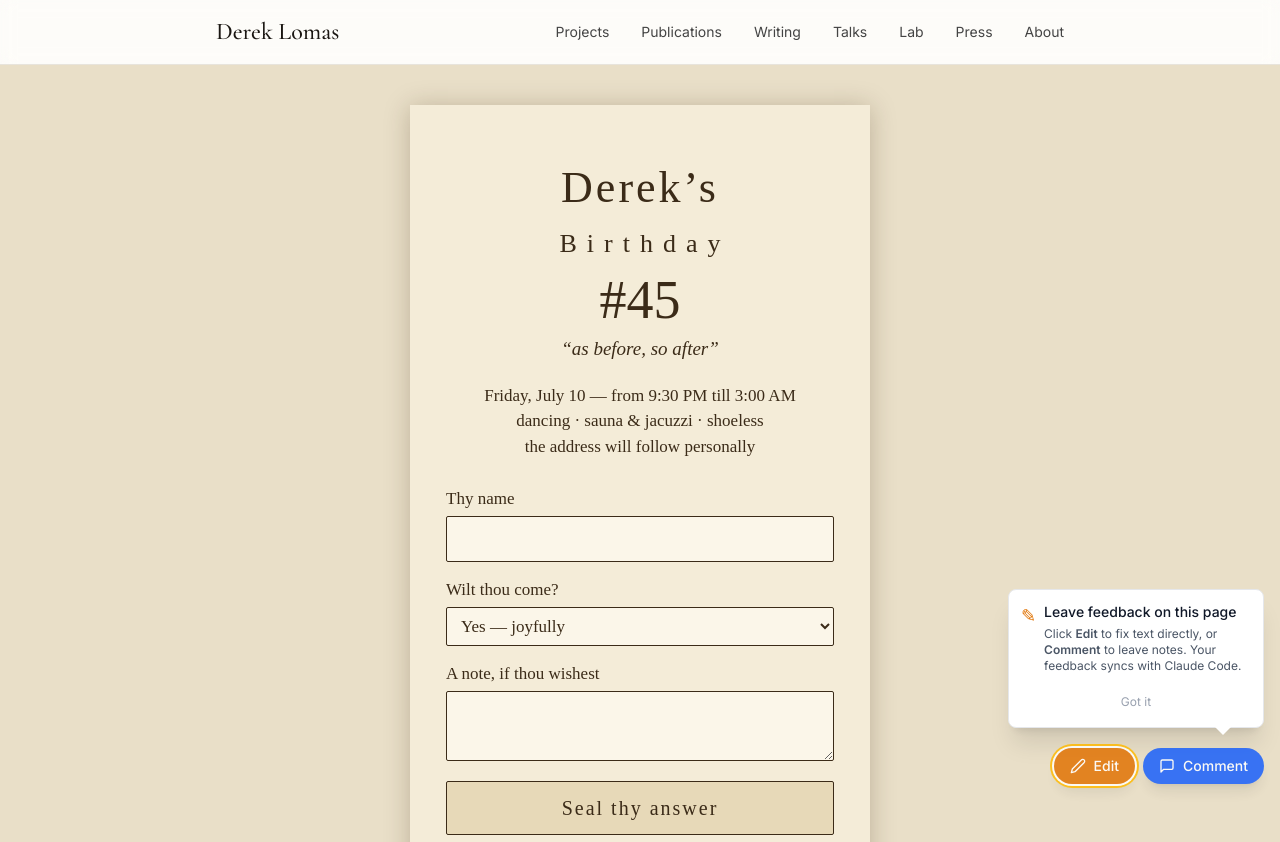
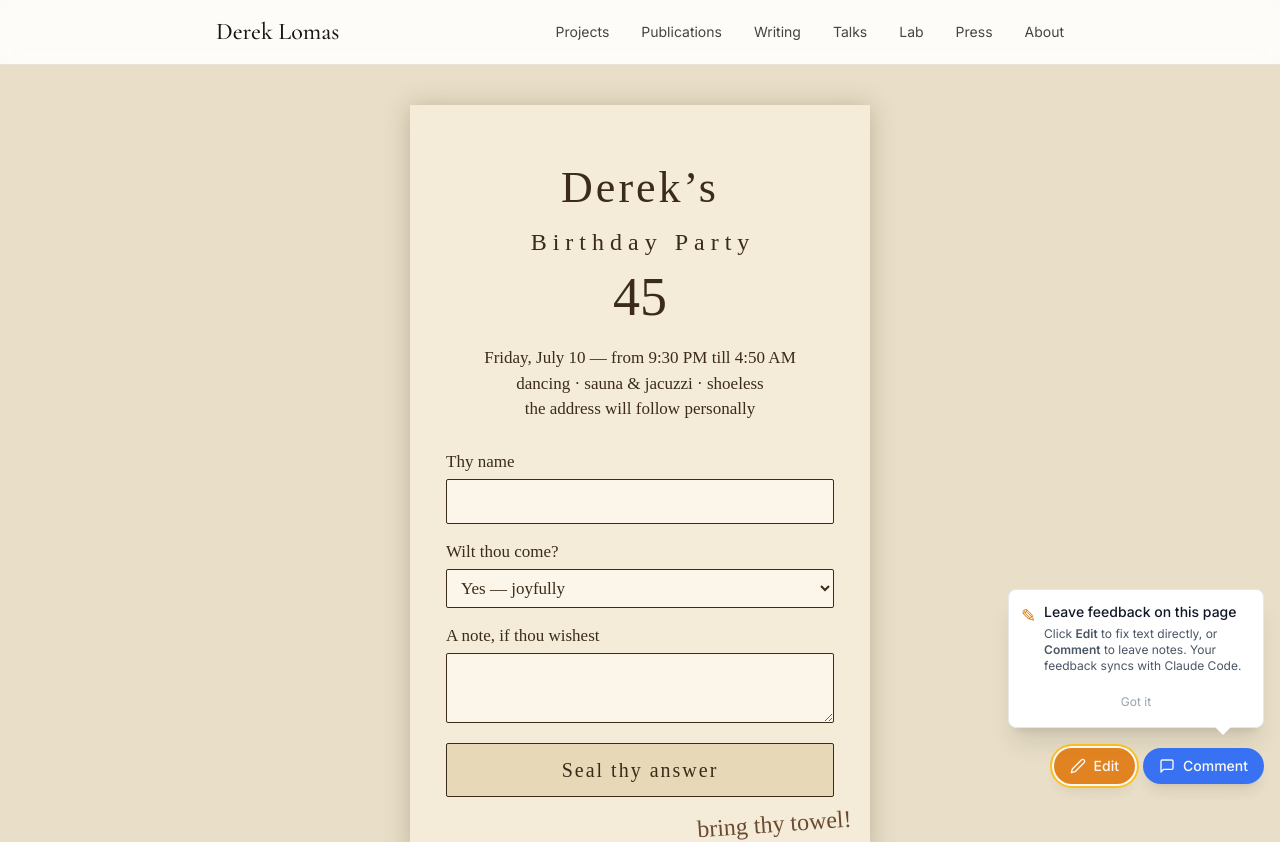
Before and after one commit to JDerekLomas/dereklomas-site, a Next.js app: page /45 in a window 1280 px wide. Shown: the top 842 px of the page. Built offline with nearby package versions, Linux system fonts and the light colour scheme; a web font is replaced by a local one.

Commit message:
RSVP /45: match final invite copy (Birthday Party, 45, till 4:50 AM)
Co-Authored-By: Claude Fable 5 <noreply@anthropic.com>
Claude-Session: https://claude.ai/code/session_01YK7DtbUeNKts2gZbWB2itp

```diff
--- a/src/app/45/page.tsx
+++ b/src/app/45/page.tsx
@@ -34,11 +34,10 @@ export default function Rsvp45() {
       <style>{`@import url('https://fonts.googleapis.com/css2?family=IM+Fell+English:ital@0;1&family=IM+Fell+English+SC&family=Zeyada&display=swap');`}</style>
       <main style={styles.sheet}>
         <div style={styles.name}>Derek&rsquo;s</div>
-        <div style={styles.word}>Birthday</div>
-        <div style={styles.num}>#45</div>
-        <div style={styles.epigraph}>&ldquo;as before, so after&rdquo;</div>
+        <div style={styles.word}>Birthday Party</div>
+        <div style={styles.num}>45</div>
         <div style={styles.details}>
-          Friday, July 10 &mdash; from 9:30 PM till 3:00 AM
+          Friday, July 10 &mdash; from 9:30 PM till 4:50 AM
           <br />
           dancing &middot; sauna &amp; jacuzzi &middot; shoeless
           <br />
@@ -52,7 +51,7 @@ export default function Rsvp45() {
                 You are inscribed in the book of guests,{" "}
                 <em>{name.trim()}</em>.
                 <br />
-                The address will find you. Solve et coagula!
+                The address will find you. Let&rsquo;s celebrate Life together!
               </>
             ) : (
               <>
@@ -103,7 +102,7 @@ export default function Rsvp45() {
             )}
           </form>
         )}
-        <div style={styles.marginalia}>a rare gathering!</div>
+        <div style={styles.marginalia}>bring thy towel!</div>
       </main>
     </div>
   );
@@ -137,13 +136,12 @@ const styles: Record<string, React.CSSProperties> = {
   },
   word: {
     fontFamily: "'IM Fell English SC', serif",
-    fontSize: 26,
-    letterSpacing: 10,
-    paddingLeft: 10,
+    fontSize: 24,
+    letterSpacing: 6,
+    paddingLeft: 6,
     marginBottom: 6,
   },
   num: { fontSize: 54, lineHeight: 1.1 },
-  epigraph: { fontStyle: "italic", fontSize: 19, marginTop: 4 },
   details: { fontSize: 17, lineHeight: 1.5, margin: "18px 0 26px" },
   form: { display: "flex", flexDirection: "column", gap: 14, textAlign: "left" },
   label: { fontSize: 17, display: "flex", flexDirection: "column", gap: 4 },
```
